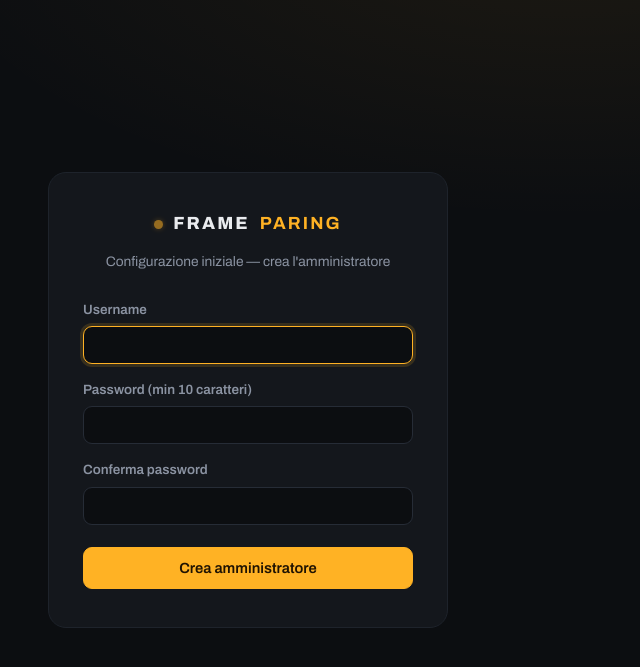
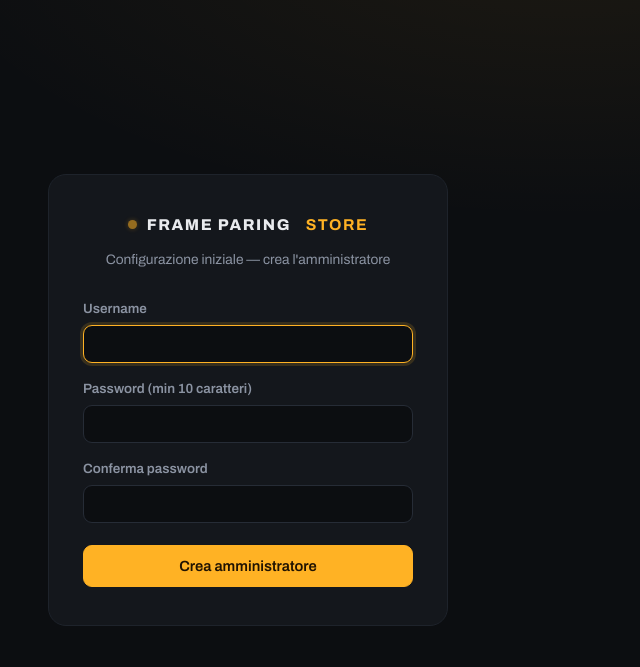
Before and after one commit to davidebr90/frame-paring-store, a PHP site: page /cms/setup.php in a window 1280 px wide. Shown: the top 667 px of the page, without its empty margins (392-1032 px from the left). Run offline with PHP 8.4, Linux system fonts and the light colour scheme; data that the repository does not hold is empty; some web fonts are replaced.

Commit message:
Brand completo FRAME PARING STORE in CMS e app

```diff
--- a/app-androidtv/app/src/main/res/values/strings.xml
+++ b/app-androidtv/app/src/main/res/values/strings.xml
@@ -1,7 +1,7 @@
 <?xml version="1.0" encoding="utf-8"?>
 <resources>
-    <string name="app_name">Frame Paring</string>
-    <string name="setup_title">FRAME PARING</string>
+    <string name="app_name">Frame Paring Store</string>
+    <string name="setup_title">FRAME PARING STORE</string>
     <string name="setup_subtitle">Configurazione schermo</string>
     <string name="server_hint">URL del server (es. https://tuodominio.it/signage)</string>
     <string name="start_pairing">Genera codice di pairing</string>
--- a/server/cms/_cms.php
+++ b/server/cms/_cms.php
@@ -78,7 +78,7 @@ function cms_header(string $title, string $active = ''): void
 <body>
 <div class="shell">
 <aside class="side">
-  <a class="brand" href="index.php"><span class="brand-led"></span>FRAME<b>PARING</b></a>
+  <a class="brand" href="index.php"><span class="brand-led"></span>FRAME&nbsp;PARING&nbsp;<b>STORE</b></a>
   <nav class="nav">
     <?php foreach ($nav as $key => [$href, $label, $icon]): ?>
     <a href="<?= $href ?>" class="nav-link<?= $key === $active ? ' active' : '' ?>">
--- a/server/cms/assets/css/app.css
+++ b/server/cms/assets/css/app.css
@@ -59,9 +59,10 @@ a:hover { text-decoration: underline; }
 }
 
 .brand {
-  display: flex; align-items: center; gap: 10px;
-  font-weight: 800; font-size: 1.02rem; letter-spacing: .12em;
-  color: var(--text); padding: 4px 10px 18px;
+  display: flex; align-items: center; gap: 8px;
+  font-weight: 800; font-size: .8rem; letter-spacing: .07em;
+  color: var(--text); padding: 4px 6px 18px;
+  white-space: nowrap;
 }
 .brand:hover { text-decoration: none; }
 .brand b { color: var(--accent); font-weight: 800; }
@@ -332,8 +333,8 @@ tr:last-child td { border-bottom: 0; }
 @keyframes rise { from { opacity: 0; transform: translateY(14px); } }
 .auth-brand {
   display: flex; align-items: center; justify-content: center; gap: 10px;
-  font-weight: 800; letter-spacing: .12em; font-size: 1.1rem;
-  margin-bottom: 6px;
+  font-weight: 800; letter-spacing: .1em; font-size: .98rem;
+  margin-bottom: 6px; white-space: nowrap;
 }
 .auth-brand b { color: var(--accent); }
 .auth-sub { text-align: center; color: var(--muted); font-size: .86rem; margin-bottom: 28px; }
@@ -353,7 +354,7 @@ tr:last-child td { border-bottom: 0; }
     border-right: 0; border-bottom: 1px solid var(--line-soft);
     background: rgba(13, 16, 20, .92); backdrop-filter: blur(10px);
   }
-  .brand { padding: 0 8px 0 0; font-size: .9rem; }
+  .brand { padding: 0 8px 0 0; font-size: .76rem; }
   .nav { flex-direction: row; overflow-x: auto; scrollbar-width: none; }
   .nav::-webkit-scrollbar { display: none; }
   .nav-link { padding: 8px 11px; white-space: nowrap; }
--- a/server/cms/login.php
+++ b/server/cms/login.php
@@ -29,7 +29,7 @@ if ($_SERVER['REQUEST_METHOD'] === 'POST') {
 </head>
 <body class="auth-body">
 <div class="auth-card">
-  <div class="auth-brand"><span class="brand-led"></span>FRAME<b>PARING</b></div>
+  <div class="auth-brand"><span class="brand-led"></span>FRAME&nbsp;PARING&nbsp;<b>STORE</b></div>
   <p class="auth-sub">Digital signage — pannello di controllo</p>
   <?php if ($error): ?><div class="flash flash-err"><?= e($error) ?></div><?php endif; ?>
   <form method="post">
--- a/server/cms/setup.php
+++ b/server/cms/setup.php
@@ -44,7 +44,7 @@ if ($_SERVER['REQUEST_METHOD'] === 'POST') {
 </head>
 <body class="auth-body">
 <div class="auth-card">
-  <div class="auth-brand"><span class="brand-led"></span>FRAME<b>PARING</b></div>
+  <div class="auth-brand"><span class="brand-led"></span>FRAME&nbsp;PARING&nbsp;<b>STORE</b></div>
   <p class="auth-sub">Configurazione iniziale — crea l'amministratore</p>
   <?php if ($error): ?><div class="flash flash-err"><?= e($error) ?></div><?php endif; ?>
   <form method="post" autocomplete="off">
```
